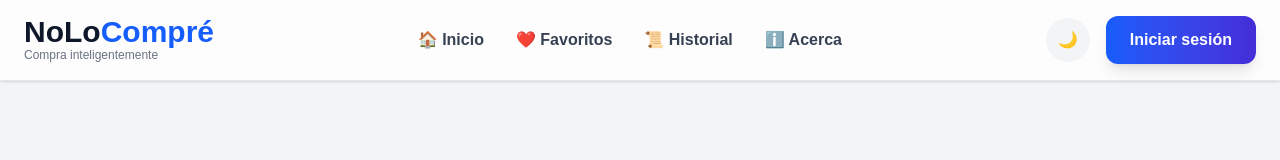
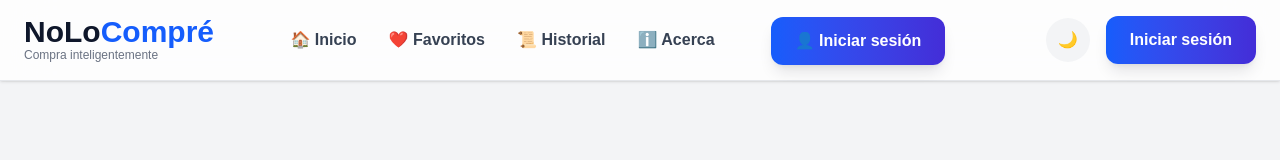
Before and after one commit to elchico855-collab/no-lo-compre, a Next.js app: page / in a window 1280 px wide. Shown: the top 160 px of the page. Built offline with nearby package versions, Linux system fonts and the light colour scheme; no server answers.

Commit message:
Fix mobile login button

```diff
--- a/components/Header.tsx
+++ b/components/Header.tsx
@@ -92,7 +92,63 @@ const iniciarSesion = async () => {
           >
             ℹ️ Acerca
           </Link>
+          {usuario ? (
 
+  <div className="border-t px-6 py-4">
+
+    <div className="flex items-center gap-3">
+
+      <img
+        src={usuario.photoURL ?? "/window.svg"}
+        alt="Perfil"
+        className="w-12 h-12 rounded-full border-2 border-blue-500"
+      />
+
+      <div>
+
+        <p className="font-bold text-gray-800">
+          {usuario.displayName}
+        </p>
+
+        <p className="text-sm text-green-600">
+          🟢 En línea
+        </p>
+
+      </div>
+
+    </div>
+
+  </div>
+
+) : (
+
+  <div className="border-t p-6">
+
+    <button
+      onClick={iniciarSesion}
+      disabled={loading}
+      className="
+        w-full
+        rounded-xl
+        bg-gradient-to-r
+        from-blue-600
+        to-indigo-700
+        px-6
+        py-3
+        font-semibold
+        text-white
+        shadow-lg
+        transition
+        hover:scale-[1.02]
+        disabled:opacity-60
+      "
+    >
+      {loading ? "Conectando..." : "👤 Iniciar sesión"}
+    </button>
+
+  </div>
+
+)}
         </nav>
 
         {/* Acciones */}
```
